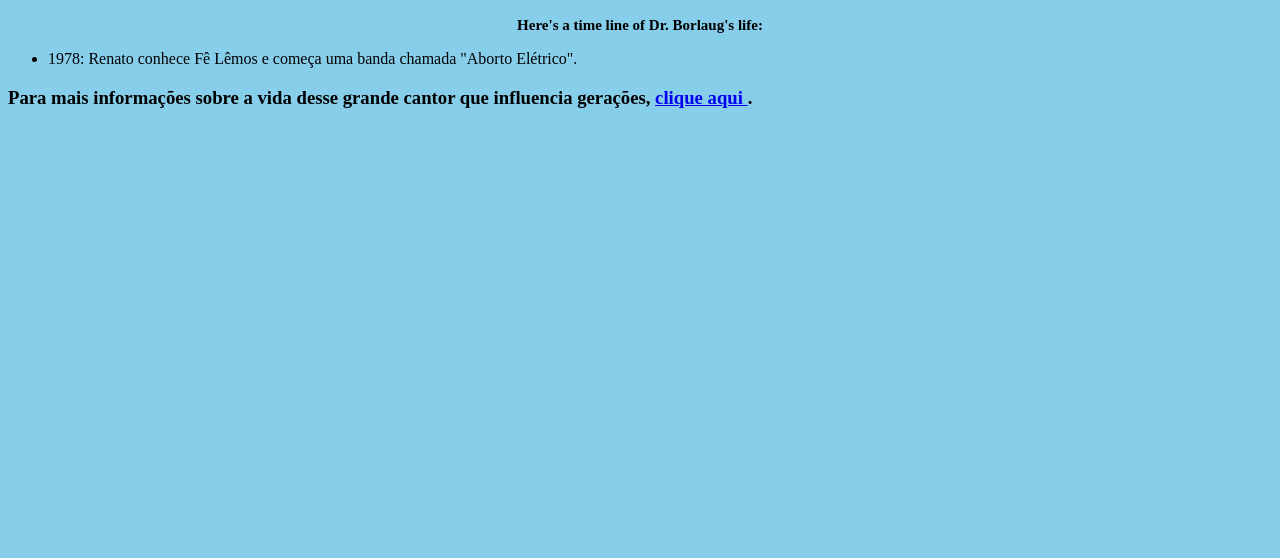
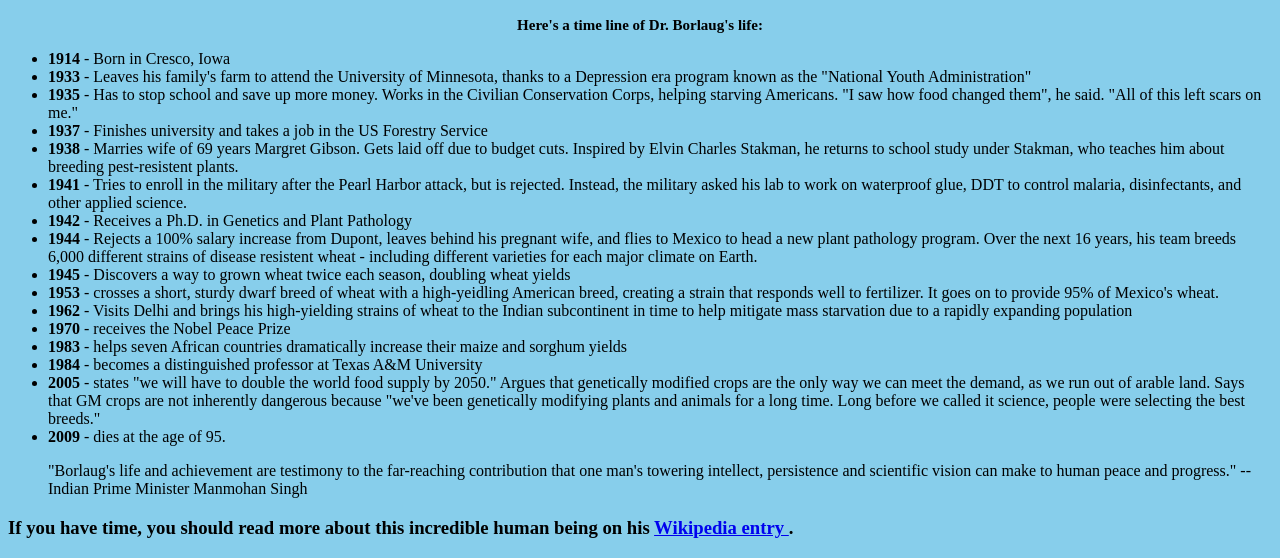
Before and after one commit to Zira-el/A-tribute-page, a plain HTML site: page index.html in a window 1280 px wide. Shown: the part 526-1084 px from the top of the page. Before the commit the page ends 800 px from the top, so only its background shows below. Drawn offline with Linux system fonts and the light colour scheme.

Commit message:
fix: retirado body desnecessário

```diff
--- a/index.html
+++ b/index.html
@@ -13,11 +13,6 @@
 <link <link rel="preconnect" href="https://fonts.gstatic.com">
 <link href="https://fonts.googleapis.com/css2?family=Dancing+Script&display=swap" rel="stylesheet">
 
-<style>
-  body {
-    background-color: #87CEEB;
-  }
-</style>
 
 <main id="main">
 
@@ -34,15 +29,47 @@
 
   <div id="tribute-info">
     <ul>
-      <li>1978: Renato conhece Fê Lêmos e começa uma banda chamada "Aborto Elétrico".
-      </li>
+      <li><b>1914</b> - Born in Cresco, Iowa </li>
 
+      <li><b>1933</b> - Leaves his family's farm to attend the University of Minnesota, thanks to a Depression era program known as the "National Youth Administration"</li>
 
+      <li><b>1935</b> - Has to stop school and save up more money. Works in the Civilian Conservation Corps, helping starving Americans. "I saw how food changed them", he said. "All of this left scars on me."</li>
+
+      <li><b>1937</b> - Finishes university and takes a job in the US Forestry Service</li>
+
+      <li><b>1938</b> - Marries wife of 69 years Margret Gibson. Gets laid off due to budget cuts. Inspired by Elvin Charles Stakman, he returns to school study under Stakman, who teaches him about breeding pest-resistent plants.</li>
+
+      <li><b>1941</b> - Tries to enroll in the military after the Pearl Harbor attack, but is rejected. Instead, the military asked his lab to work on waterproof glue, DDT to control malaria, disinfectants, and other applied science.</li>
+
+      <li><b>1942</b> - Receives a Ph.D. in Genetics and Plant Pathology</li>
+
+      <li><b>1944</b> - Rejects a 100% salary increase from Dupont, leaves behind his pregnant wife, and flies to Mexico to head a new plant pathology program. Over the next 16 years, his team breeds 6,000 different strains of disease resistent wheat - including different varieties for each major climate on Earth.</li>
+
+      <li><b>1945</b> - Discovers a way to grown wheat twice each season, doubling wheat yields</li>
+
+      <li><b>1953</b> - crosses a short, sturdy dwarf breed of wheat with a high-yeidling American breed, creating a strain that responds well to fertilizer. It goes on to provide 95% of Mexico's wheat.</li>
+
+      <li><b>1962</b> - Visits Delhi and brings his high-yielding strains of wheat to the Indian subcontinent in time to help mitigate mass starvation due to a rapidly expanding population</li>
+
+      <li><b>1970</b> - receives the Nobel Peace Prize</li>
+
+      <li><b>1983</b> - helps seven African countries dramatically increase their maize and sorghum yields</li>
+
+      <li><b>1984</b> - becomes a distinguished professor at Texas A&M University</li>
+
+      <li><b>2005</b> - states "we will have to double the world food supply by 2050." Argues that genetically modified crops are the only way we can meet the demand, as we run out of arable land. Says that GM crops are not inherently dangerous because "we've been genetically modifying plants and animals for a long time. Long before we called it science, people were selecting the best breeds."</li>
+
+      <li><b>2009</b> - dies at the age of 95.</li>
+
+      <p>"Borlaug's life and achievement are testimony to the far-reaching contribution that one man's towering intellect, persistence and scientific vision can make to human peace and progress."
+
+        -- Indian Prime Minister Manmohan Singh
+        </p>
     </ul>
   </div>
 
-  <h3>Para mais informações sobre a vida desse grande cantor que influencia gerações,
-    <a target="_blank" id="tribute-link" href="https://www.ebiografia.com/renato_russo/"> clique aqui </a>.</h3>
+  <h3>If you have time, you should read more about this incredible human being on his
+    <a target="_blank" id="tribute-link" href="https://www.ebiografia.com/renato_russo/"> Wikipedia entry </a>.</h3>
 
 
 
--- a/style.css
+++ b/style.css
@@ -1,5 +1,5 @@
 body {
-  background-color: #bfefff;
+  background-color: #87CEEB;
 }
   #title{
     font-size: 40px;
```
